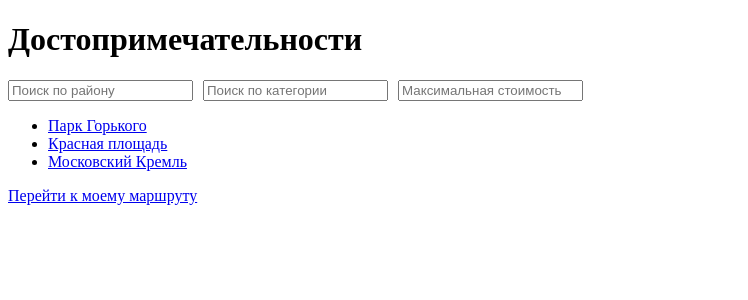
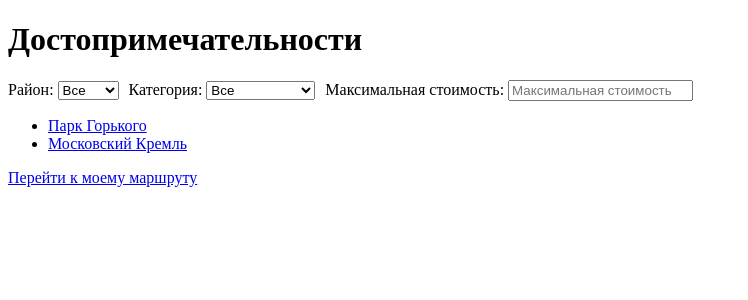
Before and after one commit to L1eder/tourism-client, a React (Create React App) app: page / in a window 1280 px wide. Shown: the top 300 px of the page, without its empty margins (0-748 px from the left). Built offline with nearby package versions, Linux system fonts and the light colour scheme; data requests are answered from the project's data file.

Commit message:
refactor: code was refactored

```diff
--- a/db.json
+++ b/db.json
@@ -1,7 +1,7 @@
 {
   "attractions": [
     {
-      "id": 1,
+      "id": "1",
       "name": "Парк Горького",
       "description": "Популярный городской парк с аттракционами и зонами для отдыха.",
       "category": "Парк",
@@ -17,55 +17,37 @@
       }
     },
     {
-      "id": 2,
-      "name": "Красная площадь",
-      "description": "Историческая площадь в центре Москвы.",
-      "category": "Площадь",
+      "id": "2",
+      "name": "Московский Кремль",
+      "description": "Исторический комплекс, включающий в себя несколько музеев и соборов.",
+      "category": "Историческое",
       "district": "Центр",
-      "price": 0,
+      "price": 500,
       "images": [
         "https://example.com/image3.jpg",
         "https://example.com/image4.jpg"
       ],
       "location": {
-        "lat": 55.7558,
-        "lng": 37.6173
-      }
-    },
-    {
-      "id": 3,
-      "name": "Московский Кремль",
-      "description": "Исторический комплекс, включающий в себя несколько музеев и соборов.",
-      "category": "Крепость",
-      "district": "Центр",
-      "price": 500,
-      "images": [
-        "https://example.com/image5.jpg",
-        "https://example.com/image6.jpg"
-      ],
-      "location": {
-        "lat": 55.752023,
-        "lng": 37.617499
+        "lat": 55.751999,
+        "lng": 37.617734
       }
     }
   ],
   "routes": [
     {
-      "id": 1,
-      "name": "Мой маршрут",
+      "id": "505d",
+      "name": "Первый марштурик",
       "attractionIds": [
-        1,
-        2,
-        3
+        "1",
+        "2"
       ]
     },
     {
-      "id": "1538",
-      "name": "Фвы",
+      "id": "cfbd",
+      "name": "А",
       "attractionIds": [
-        3,
-        2,
-        1
+        "1",
+        "2"
       ]
     }
   ]
--- a/src/components/RouteWidget.tsx
+++ b/src/components/RouteWidget.tsx
@@ -1,10 +1,16 @@
 import React, { useState, useEffect } from "react";
-import { fetchAttractions, saveRoute } from "../services/api";
+import { fetchAttractions, saveRoute, fetchRoutes } from "../services/api";
 
 interface Attraction {
   id: number;
   name: string;
   location: { lat: number; lng: number };
+}
+
+interface Route {
+  id: number;
+  name: string;
+  attractionIds: number[];
 }
 
 interface RouteWidgetProps {
@@ -24,6 +30,8 @@ const RouteWidget: React.FC<RouteWidgetProps> = ({
   >({});
   const [routeName, setRouteName] = useState("");
   const [error, setError] = useState<string | null>(null);
+  const [savedRoutes, setSavedRoutes] = useState<Route[]>([]);
+  const [selectedRouteId, setSelectedRouteId] = useState<number | null>(null);
 
   useEffect(() => {
     const loadAttractions = async () => {
@@ -38,7 +46,18 @@ const RouteWidget: React.FC<RouteWidgetProps> = ({
         setError("Ошибка загрузки достопримечательностей");
       }
     };
+
+    const loadRoutes = async () => {
+      try {
+        const routes = await fetchRoutes();
+        setSavedRoutes(routes);
+      } catch {
+        setError("Ошибка загрузки сохранённых маршрутов");
+      }
+    };
+
     loadAttractions();
+    loadRoutes();
   }, []);
 
   const addAttraction = (id: number) => {
@@ -87,13 +106,53 @@ const RouteWidget: React.FC<RouteWidgetProps> = ({
       setError(null);
       alert("Маршрут сохранён");
       onSaved?.();
+      // Обновим список маршрутов после сохранения
+      const routes = await fetchRoutes();
+      setSavedRoutes(routes);
     } catch {
       setError("Ошибка при сохранении маршрута");
     }
   };
 
+  const loadRoute = (routeId: number) => {
+    const route = savedRoutes.find((r) => r.id === routeId);
+    if (route) {
+      setRouteIds(route.attractionIds);
+      setSelectedRouteId(routeId);
+      onRouteChange?.(route.attractionIds);
+    }
+  };
+
   return (
     <div>
+      <h3>Сохранённые маршруты</h3>
+      {savedRoutes.length === 0 ? (
+        <p>Нет сохранённых маршрутов</p>
+      ) : (
+        <ul>
+          {savedRoutes.map((route) => (
+            <li key={route.id}>
+              <button
+                style={{
+                  fontWeight: route.id === selectedRouteId ? "bold" : "normal",
+                  cursor: "pointer",
+                  background: "none",
+                  border: "none",
+                  textDecoration: "underline",
+                  color: "blue",
+                  padding: 0,
+                }}
+                onClick={() => loadRoute(route.id)}
+              >
+                {route.name}
+              </button>
+            </li>
+          ))}
+        </ul>
+      )}
+
+      <hr />
+
       <input
         placeholder="Имя маршрута"
         value={routeName}
--- a/src/pages/AttractionDetailPage.tsx
+++ b/src/pages/AttractionDetailPage.tsx
@@ -86,9 +86,7 @@ const AttractionDetailPage: React.FC = () => {
           <Popup>{attraction.name}</Popup>
         </Marker>
       </MapContainer>
-      <button onClick={handleAddToRoute} style={{ marginTop: "10px" }}>
-        Добавить в маршрут
-      </button>
+
       <br />
       <Link to="/">Назад к списку достопримечательностей</Link>
     </div>
--- a/src/pages/AttractionListPage.tsx
+++ b/src/pages/AttractionListPage.tsx
@@ -25,18 +25,18 @@ const AttractionListPage: React.FC = () => {
     loadAttractions();
   }, []);
 
+  // Получаем уникальные районы и категории
+  const uniqueDistricts = Array.from(
+    new Set(attractions.map((a) => a.district))
+  ).sort();
+  const uniqueCategories = Array.from(
+    new Set(attractions.map((a) => a.category))
+  ).sort();
+
   const filteredAttractions = attractions.filter((attraction) => {
     return (
-      (searchDistrict
-        ? attraction.district
-            .toLowerCase()
-            .includes(searchDistrict.toLowerCase())
-        : true) &&
-      (searchCategory
-        ? attraction.category
-            .toLowerCase()
-            .includes(searchCategory.toLowerCase())
-        : true) &&
+      (searchDistrict ? attraction.district === searchDistrict : true) &&
+      (searchCategory ? attraction.category === searchCategory : true) &&
       (searchPrice ? attraction.price <= Number(searchPrice) : true)
     );
   });
@@ -44,27 +44,51 @@ const AttractionListPage: React.FC = () => {
   return (
     <div>
       <h1>Достопримечательности</h1>
-      <input
-        type="text"
-        placeholder="Поиск по району"
+
+      <label>
+        Район:{" "}
+        <select
           value={searchDistrict}
           onChange={(e) => setSearchDistrict(e.target.value)}
           style={{ marginRight: "10px" }}
-      />
-      <input
-        type="text"
-        placeholder="Поиск по категории"
+        >
+          <option value="">Все</option>
+          {uniqueDistricts.map((district) => (
+            <option key={district} value={district}>
+              {district}
+            </option>
+          ))}
+        </select>
+      </label>
+
+      <label>
+        Категория:{" "}
+        <select
           value={searchCategory}
           onChange={(e) => setSearchCategory(e.target.value)}
           style={{ marginRight: "10px" }}
-      />
+        >
+          <option value="">Все</option>
+          {uniqueCategories.map((category) => (
+            <option key={category} value={category}>
+              {category}
+            </option>
+          ))}
+        </select>
+      </label>
+
+      <label>
+        Максимальная стоимость:{" "}
         <input
           type="number"
           placeholder="Максимальная стоимость"
           value={searchPrice}
           onChange={(e) => setSearchPrice(e.target.value)}
           style={{ marginRight: "10px" }}
+          min={0}
         />
+      </label>
+
       <ul>
         {filteredAttractions.map((attraction) => (
           <li key={attraction.id}>
--- a/src/services/api.ts
+++ b/src/services/api.ts
@@ -15,6 +15,11 @@ export const fetchAttractionById = async (id: number) => {
   return response.data;
 };
 
+export const fetchRoutes = async () => {
+  const response = await api.get("/routes");
+  return response.data;
+};
+
 // Сохраняем маршрут
 export const saveRoute = async (route: {
   name: string;
```
Lines whose indentation alone changed are shown as unchanged.
